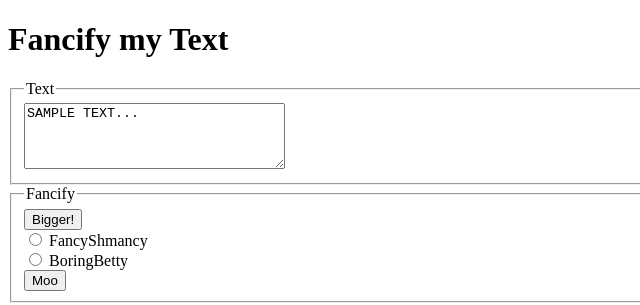
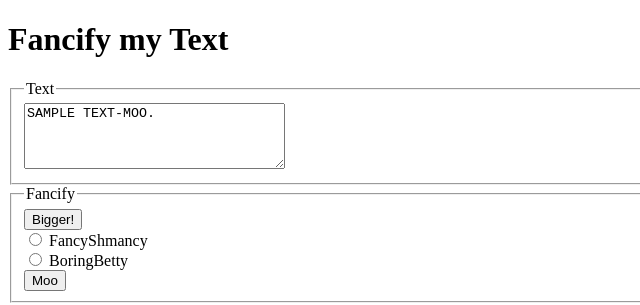
Before and after one commit to RJCunanan/rjcunanan.github.io-week-4-assignment, a plain HTML site: page index.html in a window 1280 px wide. Both pictures are taken after a click on the button "Moo". Shown: the full height of the page, 0-640 px from the left. Drawn offline with Linux system fonts and the light colour scheme.

Commit message:
Added ability for moo key to append '-Moo' to last word in sentence.

```diff
--- a/fancifymytext.js
+++ b/fancifymytext.js
@@ -20,7 +20,13 @@ function unstyleText() {
 
 function mooFunction() {
     document.getElementById("textBox").style.textTransform = "uppercase";
-    // var stuff = document.getElementById("textBox").value;
-    // var parts = stuff.split(" ");
-    // stuff = parts.join("_");
+    var stuff = document.getElementById("textBox").value;
+    var parts = stuff.split(" ");
+    var characters = parts[parts.length - 1].split("");
+    if (characters[characters.length - 1] === ".") {
+        characters[characters.length - 1] = "-Moo.";
+    }
+    parts[parts.length - 1] = characters.join("");
+    stuff = parts.join(" ");
+    document.getElementById("textBox").value = stuff;
 }
--- a/index.html
+++ b/index.html
@@ -13,7 +13,7 @@
 		<!-- UI controls -->
 		<fieldset>
 			<legend>Text</legend>
-			<textarea id="textBox" rows="4" cols="30" name="Text">Sample Text...</textarea>
+			<textarea id="textBox" rows="4" cols="30" name="Text">Sample Text.</textarea>
 		</fieldset>
 
 		<fieldset>
```
